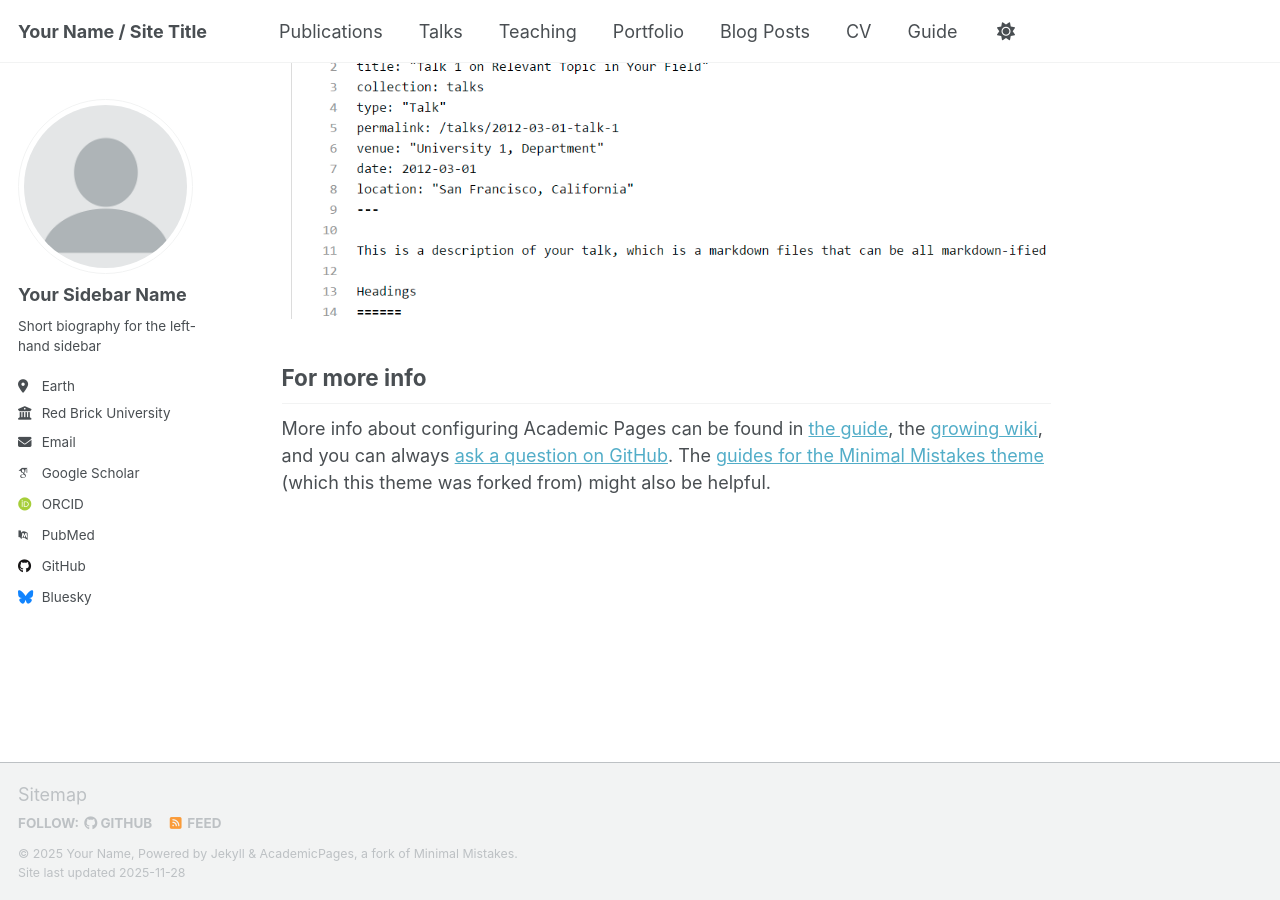
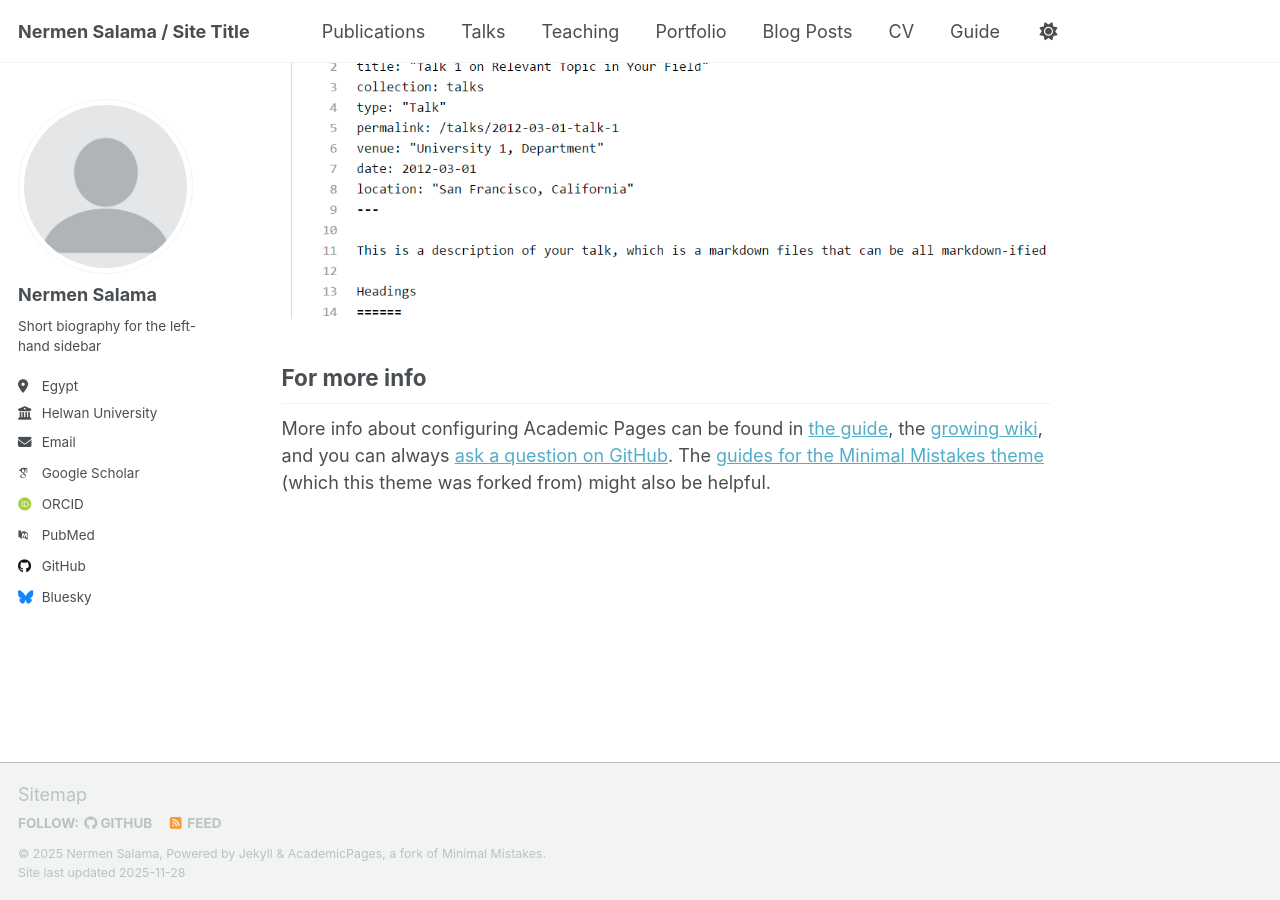
Before and after one commit to Nermen-Salama/nermen-salama.github.io, a Jekyll site: the page built from _pages/about.md, in a window 1280 px wide and 900 px high, scrolled down 2880 px. Built offline with Jekyll 4.4.1, drawn with Linux system fonts in a browser that asks for light colours; some web fonts are replaced; a script that is not in the unit is left out.

Commit message:
Update _config.yml

```diff
--- a/_config.yml
+++ b/_config.yml
@@ -9,14 +9,14 @@
 # Basic Site Settings
 locale                   : "en-US"
 site_theme               : "default" # Currently available options are "default", "air"
-title                    : "Your Name / Site Title"
+title                    : "Nermen Salama / Site Title"
 title_separator          : "-"
-name                     : &name "Your Name"
+name                     : &name "Nermen Salama"
 description              : &description "Your Name's academic portfolio"   # Update this with a general description of your site, this is the default if not overridden by a page
 url                      : https://academicpages.github.io # The base hostname & protocol for your site e.g. "https://[your GitHub username].github.io",
                                                            # or if you already have some other page hosted on Github then use "https://[your GitHub username].github.io/[Your Repo Name]"
 baseurl                  : "" # the subpath of your site, e.g. "/blog"
-repository               : "academicpages/academicpages.github.io"
+repository               : "Nermen-Salama/nermen-salama.github.io"
 
 # Site Author - The following control what appear as part of the author content on the side bar.
 #               If a field is blank the icon and link will not appear, otherwise it will be shown.
@@ -24,21 +24,21 @@ repository               : "academicpages/academicpages.github.io"
 author:
   # Biographic information
   avatar           : "profile.png"
-  name             : "Your Sidebar Name"
+  name             : "Nermen Salama"
   pronouns         : # example: "she/her"
   bio              : "Short biography for the left-hand sidebar"
-  location         : "Earth"
-  employer         : "Red Brick University"
+  location         : "Egypt"
+  employer         : "Helwan University"
   uri              : # URL
-  email            : "none@example.org"
+  email            : "nermen.salama@h-eng.helwan.edu.eg"
 
   # Academic websites
   academia         : # URL
   arxiv            : # URL - Update with the correct link to your profile
-  googlescholar    : "https://scholar.google.com/citations?user=PS_CX0AAAAAJ"
+  googlescholar    : "https://scholar.google.com.eg/citations?user=Kw-YWCEAAAAJ&hl=en"
   inspire-hep      : # URL
   impactstory      : # URL
-  orcid            : "https://orcid.org/yourorcidurl"
+  orcid            : "https://orcid.org/0000-0003-4946-4765"
   semantic         : # URL
   ssrn             : # URL
   pubmed           : "https://www.ncbi.nlm.nih.gov/pubmed/?term=john+snow"
```
